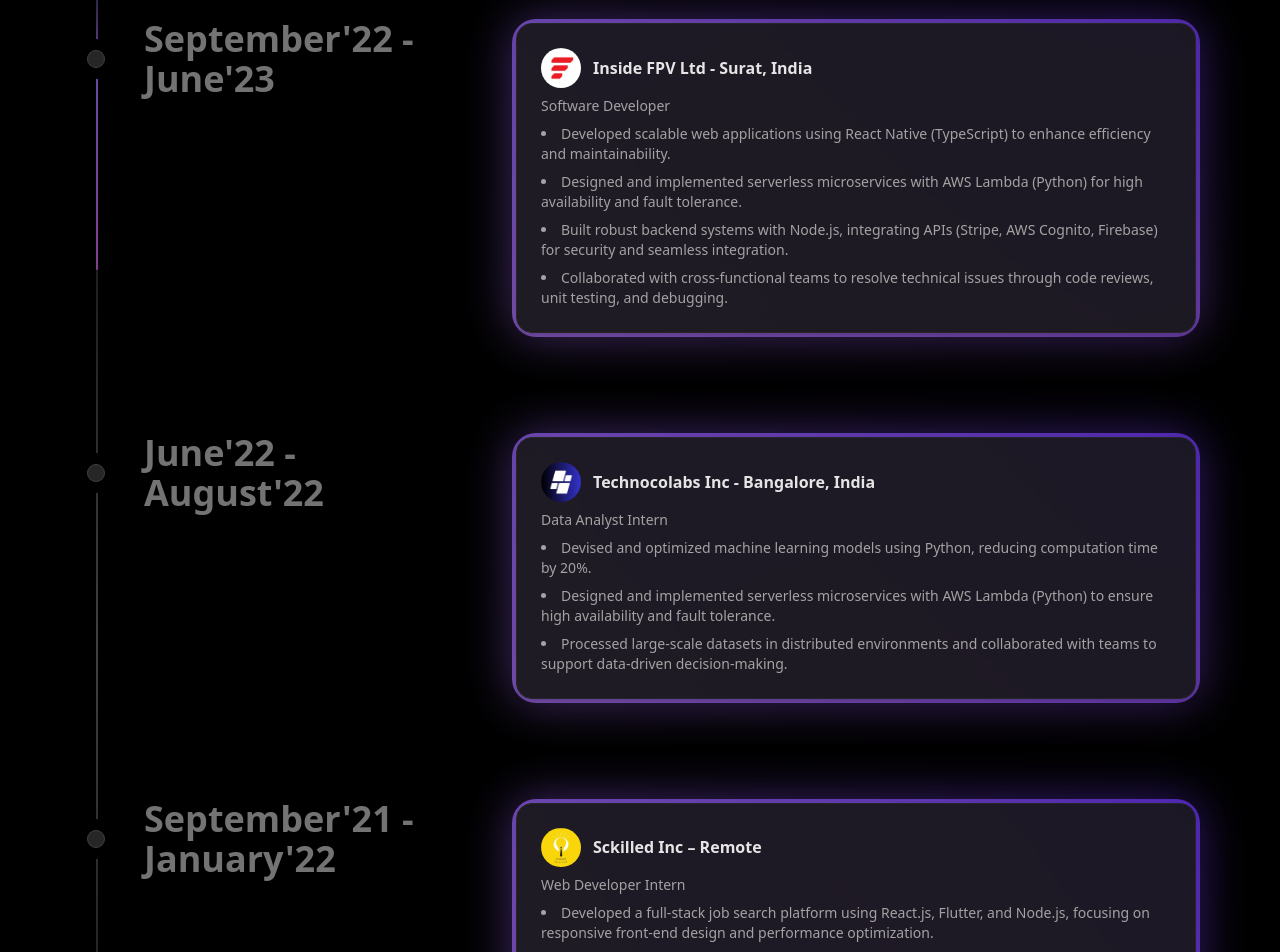
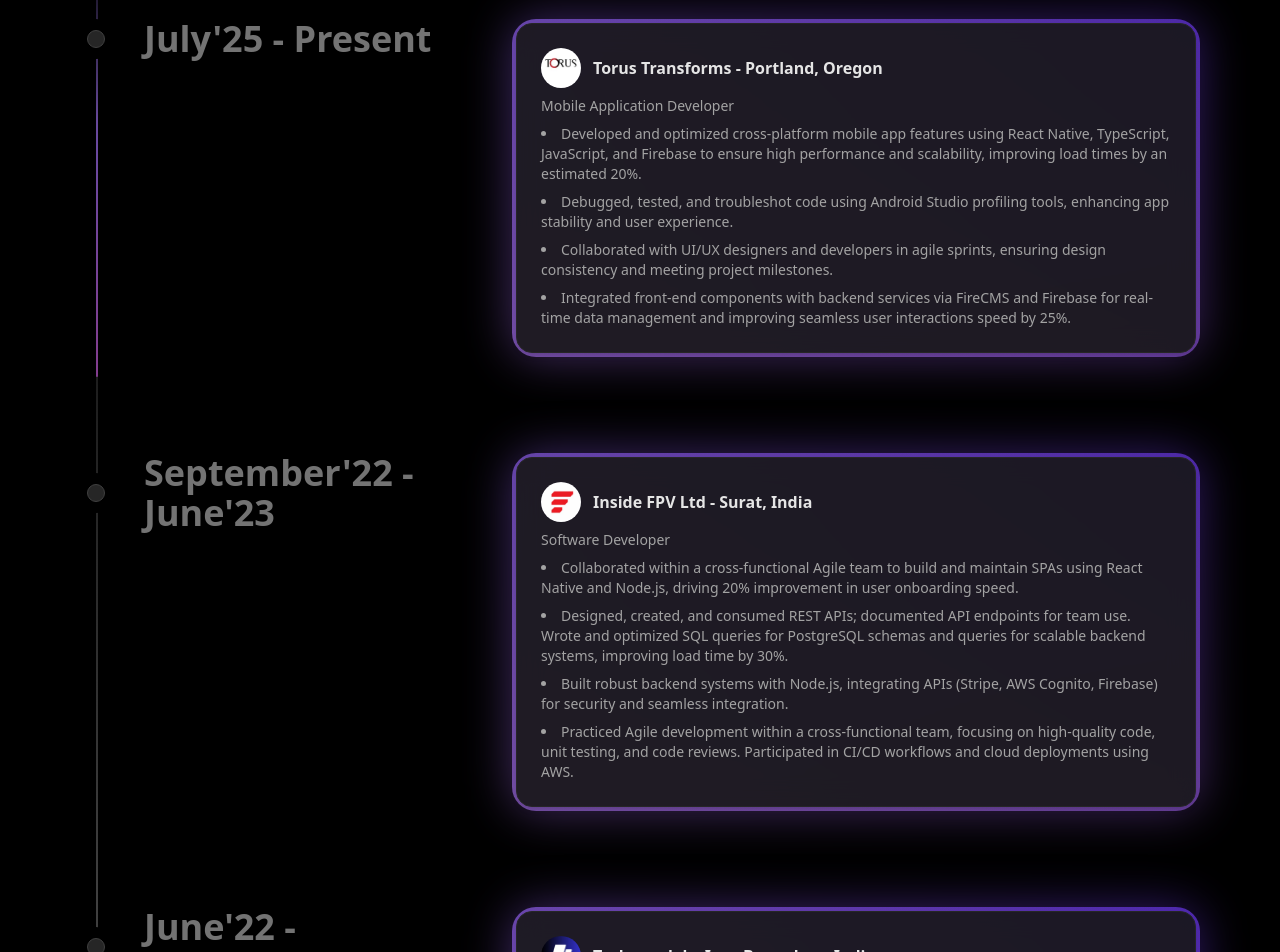
Before and after one commit to PatelGH0512/Devarshi-Portfolio, a Next.js app: page / in a window 1280 px wide. Shown: the part 2200-3152 px from the top of the page. Built offline with nearby package versions, Linux system fonts and the light colour scheme.

Commit message:
Experience Updated

```diff
--- a/data/index.tsx
+++ b/data/index.tsx
@@ -34,6 +34,49 @@
 export function TimelineDemo() {
   const data = [
     {
+      title: "July'25 - Present",
+      content: (
+        <div>
+          <div className="flex items-center gap-3 mb-2">
+            <Image
+              src="/torus.jpeg"
+              alt="torus Logo"
+              width={40}
+              height={40}
+              className="rounded-full"
+            />
+            <p className="text-neutral-800 dark:text-neutral-200 text-sm md:text-base font-semibold">
+              Torus Transforms - Portland, Oregon
+            </p>
+          </div>
+          <p className="text-neutral-600 dark:text-neutral-400 text-xs md:text-sm mb-2">
+            Mobile Application Developer
+          </p>
+          <ul className="text-neutral-600 dark:text-neutral-400 text-xs md:text-sm list-disc list-inside space-y-2 leading-relaxed">
+            <li>
+              Developed and optimized cross-platform mobile app features using
+              React Native, TypeScript, JavaScript, and Firebase to ensure high
+              performance and scalability, improving load times by an estimated
+              20%.
+            </li>
+            <li>
+              Debugged, tested, and troubleshot code using Android Studio
+              profiling tools, enhancing app stability and user experience.
+            </li>
+            <li>
+              Collaborated with UI/UX designers and developers in agile sprints,
+              ensuring design consistency and meeting project milestones.
+            </li>
+            <li>
+              Integrated front-end components with backend services via FireCMS
+              and Firebase for real-time data management and improving seamless
+              user interactions speed by 25%.
+            </li>
+          </ul>
+        </div>
+      ),
+    },
+    {
       title: "September'22 - June'23",
       content: (
         <div>
@@ -54,12 +97,15 @@
           </p>
           <ul className="text-neutral-600 dark:text-neutral-400 text-xs md:text-sm list-disc list-inside space-y-2 leading-relaxed">
             <li>
-              Developed scalable web applications using React Native
-              (TypeScript) to enhance efficiency and maintainability.
+              Collaborated within a cross-functional Agile team to build and
+              maintain SPAs using React Native and Node.js, driving 20%
+              improvement in user onboarding speed.
             </li>
             <li>
-              Designed and implemented serverless microservices with AWS Lambda
-              (Python) for high availability and fault tolerance.
+              Designed, created, and consumed REST APIs; documented API
+              endpoints for team use. Wrote and optimized SQL queries for
+              PostgreSQL schemas and queries for scalable backend systems,
+              improving load time by 30%.
             </li>
             <li>
               Built robust backend systems with Node.js, integrating APIs
@@ -67,8 +113,9 @@
               integration.
             </li>
             <li>
-              Collaborated with cross-functional teams to resolve technical
-              issues through code reviews, unit testing, and debugging.
+              Practiced Agile development within a cross-functional team,
+              focusing on high-quality code, unit testing, and code reviews.
+              Participated in CI/CD workflows and cloud deployments using AWS.
             </li>
           </ul>
         </div>
@@ -131,13 +178,17 @@
           </p>
           <ul className="text-neutral-600 dark:text-neutral-400 text-xs md:text-sm list-disc list-inside space-y-2 leading-relaxed">
             <li>
-              Developed a full-stack job search platform using React.js,
-              Flutter, and Node.js, focusing on responsive front-end design and
-              performance optimization.
+              Developed web applications using HTML, CSS, and JavaScript. Built
+              RESTful APIs and integrated them with frontend for seamless data
+              flow
             </li>
             <li>
               Integrated RESTful services to improve application reliability and
               data flow.
+            </li>
+            <li>
+              Focused on frontend performance optimization and seamless UX for
+              real-time job filtering and listing.
             </li>
           </ul>
         </div>
```
Also changed, not shown: public/torus.jpeg (added).
